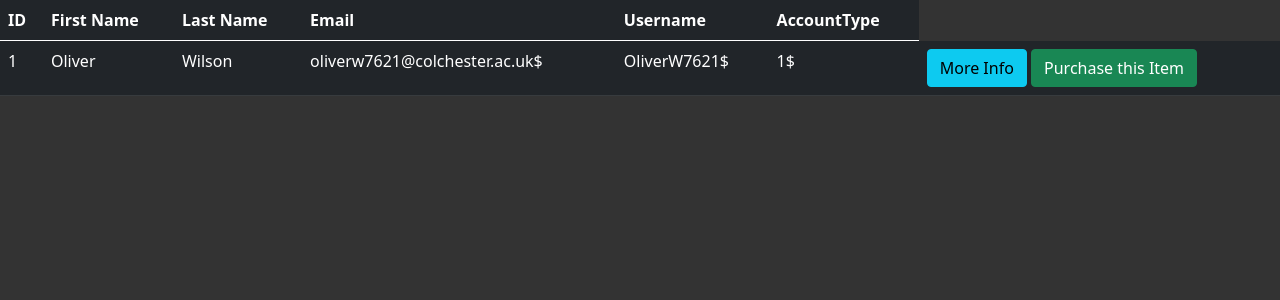
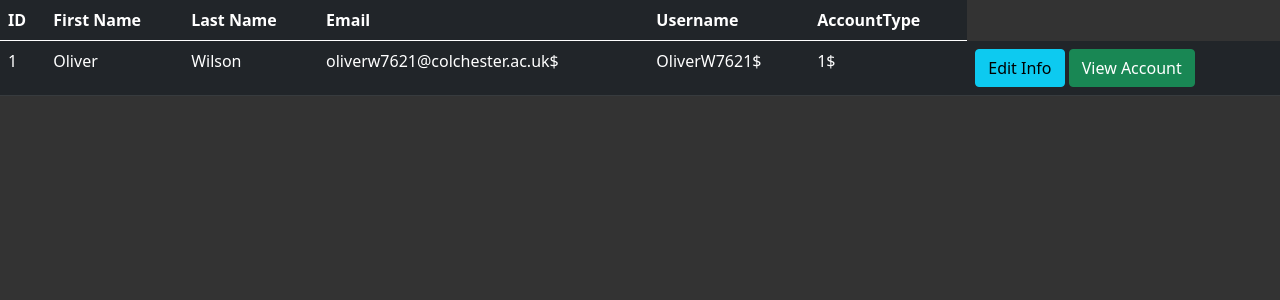
Before and after one commit to Oliverw14/EP1447621, a Flask app: page /admin in a window 1280 px wide. Shown: the part 56-356 px from the top of the page. Run offline with Flask 2, Linux system fonts and the light colour scheme; data comes from the database, SQL or seed files in the repository.

Commit message:
button changes

```diff
--- a/templates/accountInfo.html
+++ b/templates/accountInfo.html
@@ -27,8 +27,8 @@
                     <td>{{ account.Username }}$</td>
                     <td>{{ account.AccountType }}$</td>
                     <td>
-                        <button class="btn btn-outline btn-info">More Info</button>
-                        <button class="btn btn-outline btn-success">Purchase this Item</button>
+                        <button class="btn btn-outline btn-info">Edit Info</button>
+                        <button class="btn btn-outline btn-success">View Account</button>
                     </td>
                 </tr>
             {% endfor %}
```
